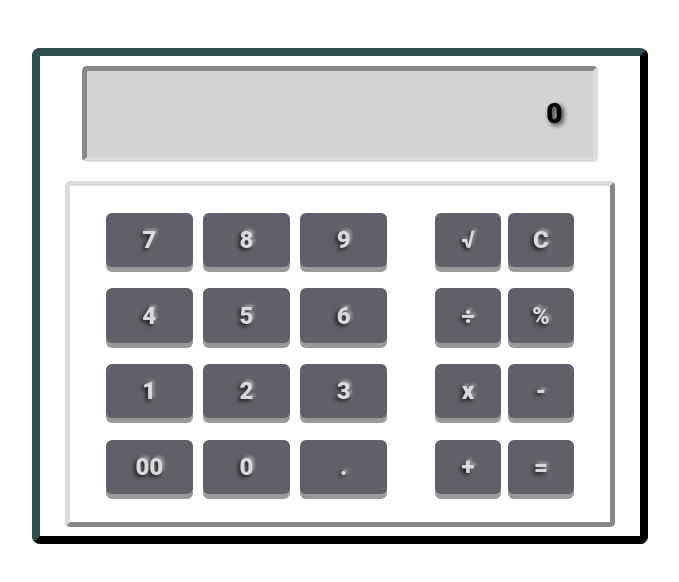
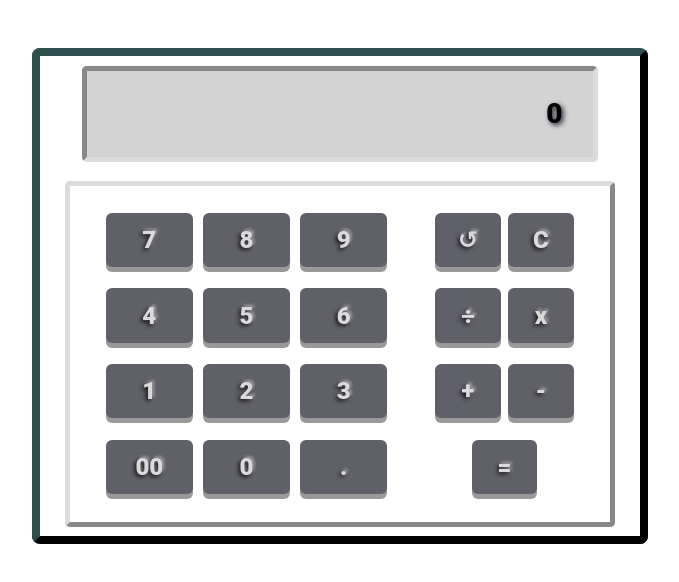
Before and after one commit to noOdin1/calculator_Odin, a plain HTML site: page index.html in a window 1280 px wide. Shown: the whole page, without its empty margins (300-979 px from the left). Drawn offline with Linux system fonts and the light colour scheme.

Commit message:
Rearrange the buttons, added undo btn, removed percentage btn

```diff
--- a/index.html
+++ b/index.html
@@ -61,8 +61,10 @@
           </div>
           <div class="operators container">
             <div class="operators row first">
+              <!-- <div class="operators button squareRoot"> -->
               <div class="operators button squareRoot">
-                <button id="squareRoot">&#8730;</button>
+                <!-- <button id="squareRoot">&#8730;</button> -->
+                <button id="undo">&#8634;</button>
               </div>
               <div class="operators button clear">
                 <button id="clear">C</button>
@@ -72,22 +74,26 @@
               <div class="operators button division">
                 <button id="division">&#247;</button>
               </div>
-              <div class="operators button percentage">
-                <button id="percentage">%</button>
+              <!-- <div class="operators button percentage"> -->
+              <!--   <button id="percentage">%</button> -->
+              <div class="operators button multiplication">
+                <button id="multiplication">x</button>
               </div>
             </div>
             <div class="operators row third">
-              <div class="operators button multiplication">
-                <button id="multiplication">x</button>
+              <!-- <div class="operators button multiplication"> -->
+              <!--   <button id="multiplication">x</button> -->
+              <div class="operators button plus">
+                <button id="plus">+</button>
               </div>
               <div class="operators button minus">
                 <button id="minus">-</button>
               </div>
             </div>
             <div class="operators row fourth">
-              <div class="operators button plus">
-                <button id="plus">+</button>
-              </div>
+              <!-- <div class="operators button plus"> -->
+              <!--   <button id="plus">+</button> -->
+              <!-- </div> -->
               <div class="operators button equals">
                 <button id="equals">=</button>
               </div>
```
